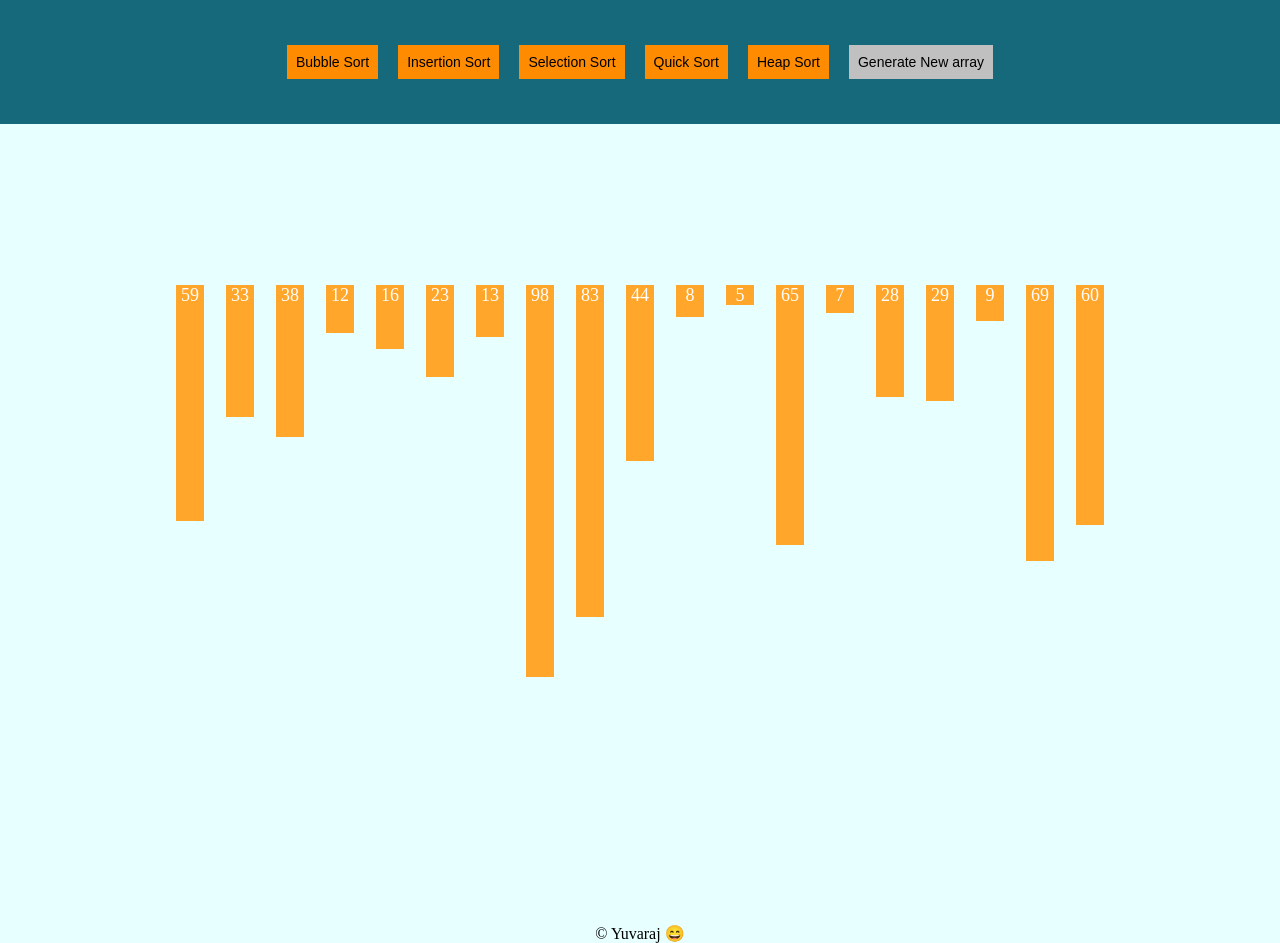
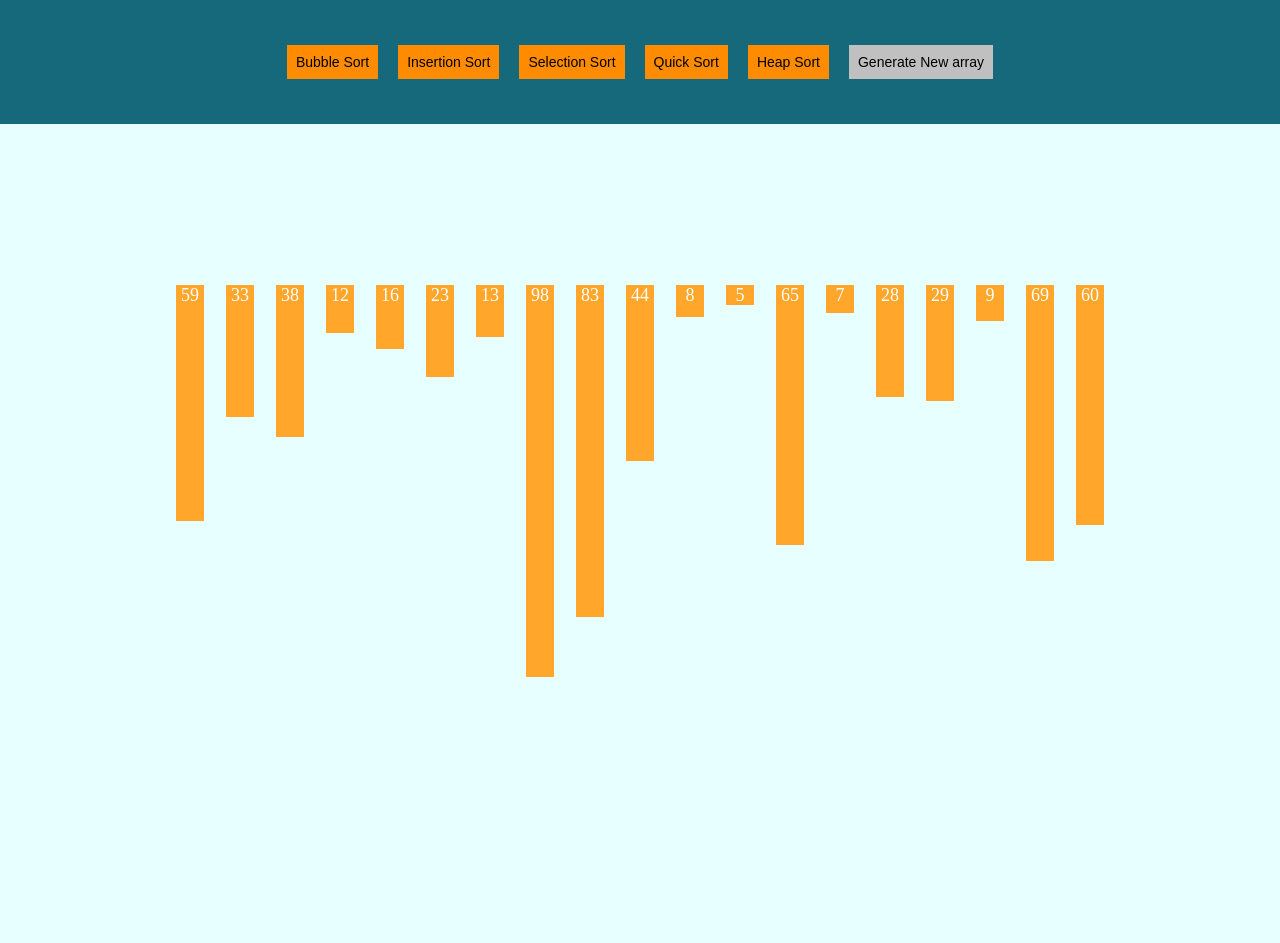
Before and after one commit to IdealYuvi/Sorting-Visualizer, a plain HTML site: page index.html in a window 1280 px wide. Drawn offline with Linux system fonts and the light colour scheme.

Commit message:
Update index.html

```diff
--- a/index.html
+++ b/index.html
@@ -46,6 +46,5 @@
     <script type="text/javascript" src="js/newArray.js"></script>
     <script type="text/javascript" src="script.js"></script>
 
-    <div class="footer">&copy; Yuvaraj &#128516;</div>
   </body>
 </html>
```
